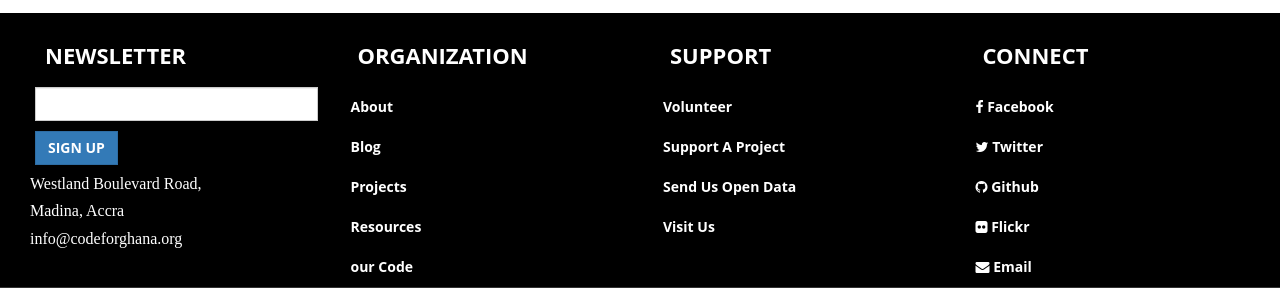
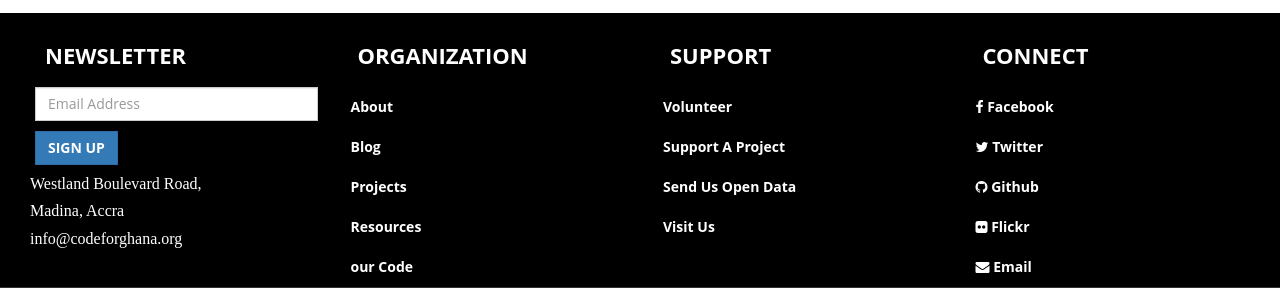
Before and after one commit to CodeForAfrica/CodeForGhana.org, a Jekyll site: the page built from index.html, in a window 1280 px wide. Shown: the part 3615-3903 px from the top of the page. Built offline with Jekyll 4.4.1, drawn with Linux system fonts in a browser that asks for light colours.

Commit message:
added mail chimp sign up to footer

```diff
--- a/_includes/footer.html
+++ b/_includes/footer.html
@@ -5,8 +5,8 @@
 			<div class="col-md-3 col-xs-6 footer-unit">
 				 <h3>NEWSLETTER</h3>
 				 <div class="footer-newsletter">
-						<form>
-							 <input class="form-control" type="text" />
+						<form action="http://codeforafrica.us6.list-manage.com/subscribe/post?u=65e5825507b3cec760f272e79&amp;id=c480e8f00b" method="post" id="mc-embedded-subscribe-form" name="mc-embedded-subscribe-form" class="validate" target="_blank" novalidate>
+							 <input class="form-control" type="text" name="EMAIL" id="mce-EMAIL" placeholder="Email Address"/>
 							 <input class="btn btn-primary" type="submit" value="Sign Up" />
 						</form>
 				 </div>
```
